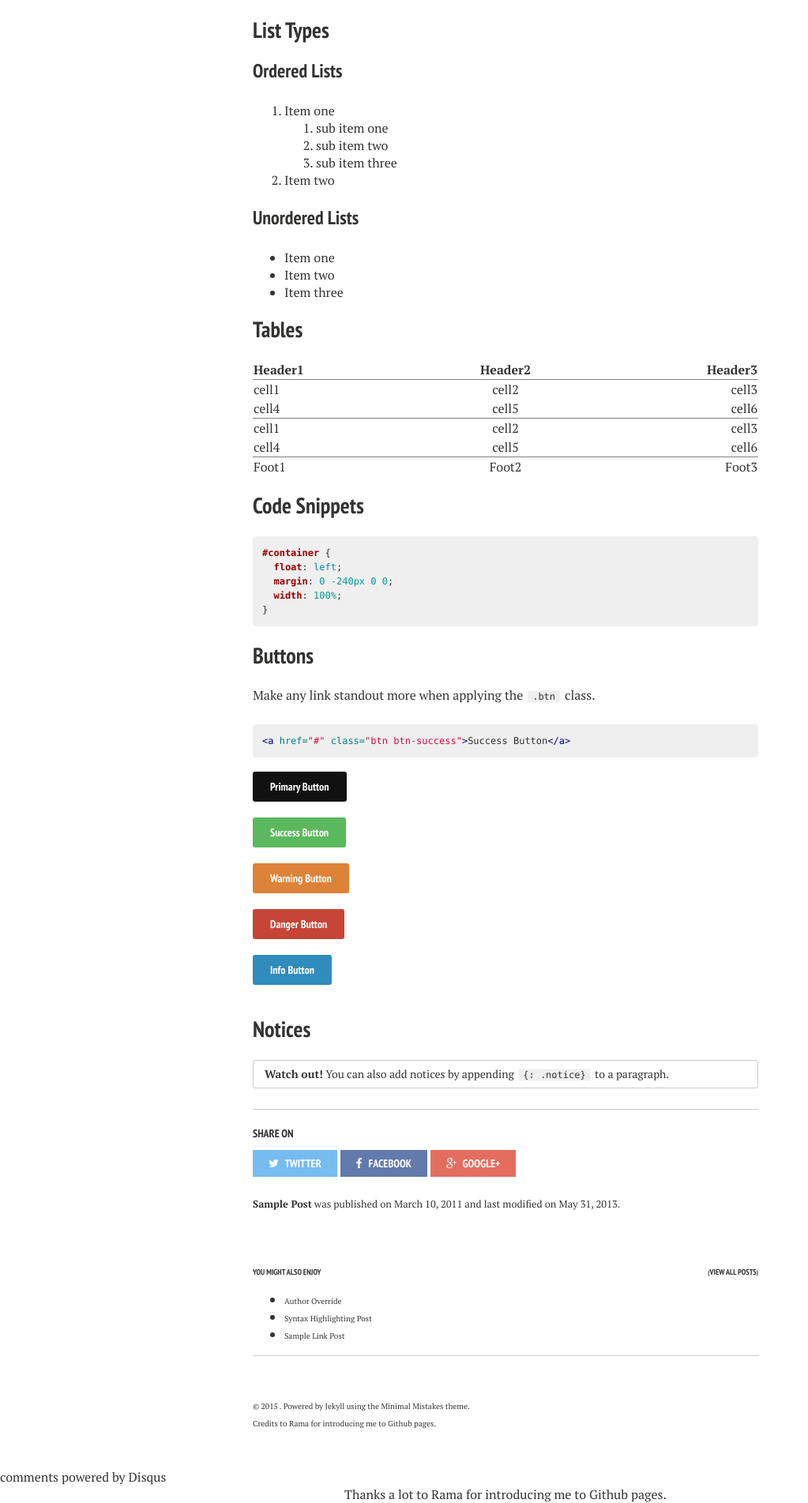
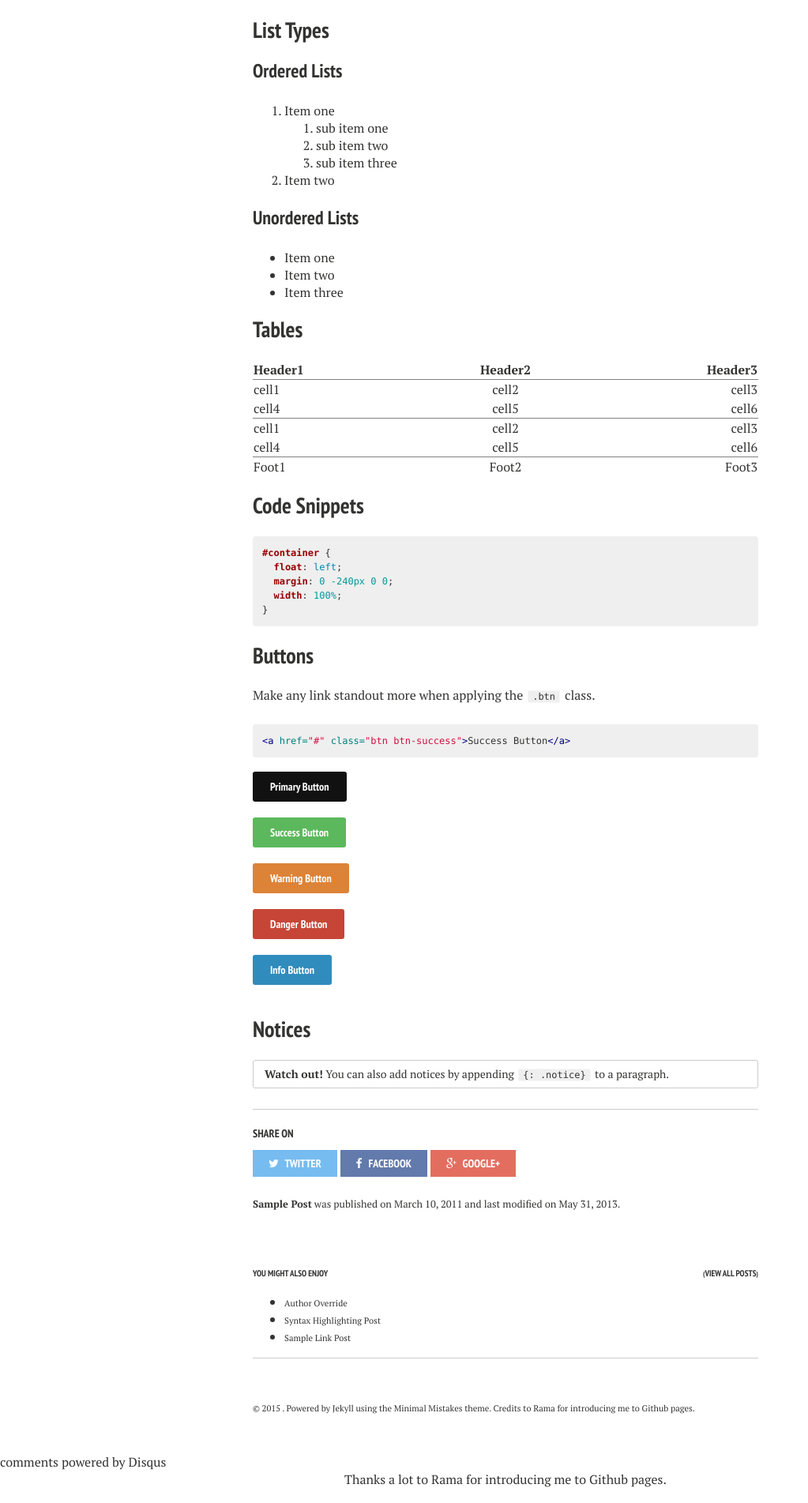
Before and after one commit to sivakm/sivakm.github.io, a Jekyll site: the page built from _posts/2011-03-10-sample-post.md, in a window 1280 px wide. Shown: the part 1482-3385 px from the top of the page at 79% size, without its empty margins (0-1023 px from the left). Built offline with Jekyll 4.4.1, drawn with Linux system fonts in a browser that asks for light colours; nearby versions of some CDN libraries; comment, search, counter and statistics services are not loaded.

Commit message:
17feb915

```diff
--- a/_includes/_footer.html
+++ b/_includes/_footer.html
@@ -12,5 +12,4 @@
 </div><!-- /.google-ads -->
 {% endif %}
 
-<span>&copy; {{ site.time | date: '%Y' }} {{ site.owner.name }}. Powered by <a href="http://jekyllrb.com" rel="nofollow">Jekyll</a> using the <a href="http://mademistakes.com/minimal-mistakes/" rel="nofollow">Minimal Mistakes</a> theme.
-</br>Credits to <a href="http://ramakrishnavedantam928.github.io/">Rama</a> for introducing me to Github pages.</span>
+<span>&copy; {{ site.time | date: '%Y' }} {{ site.owner.name }}. Powered by <a href="http://jekyllrb.com" rel="nofollow">Jekyll</a> using the <a href="http://mademistakes.com/minimal-mistakes/" rel="nofollow">Minimal Mistakes</a> theme. Credits to <a href="http://ramakrishnavedantam928.github.io/">Rama</a> for introducing me to Github pages.</span>
--- a/_sass/page.scss
+++ b/_sass/page.scss
@@ -635,7 +635,7 @@ $button-size: 1.5rem;
 	h5,
 	h6,
 	span {
-		@include font-rem(10);
+		@include font-rem(11);
 	}
 	footer {
 		@include grid(12,10);
```
